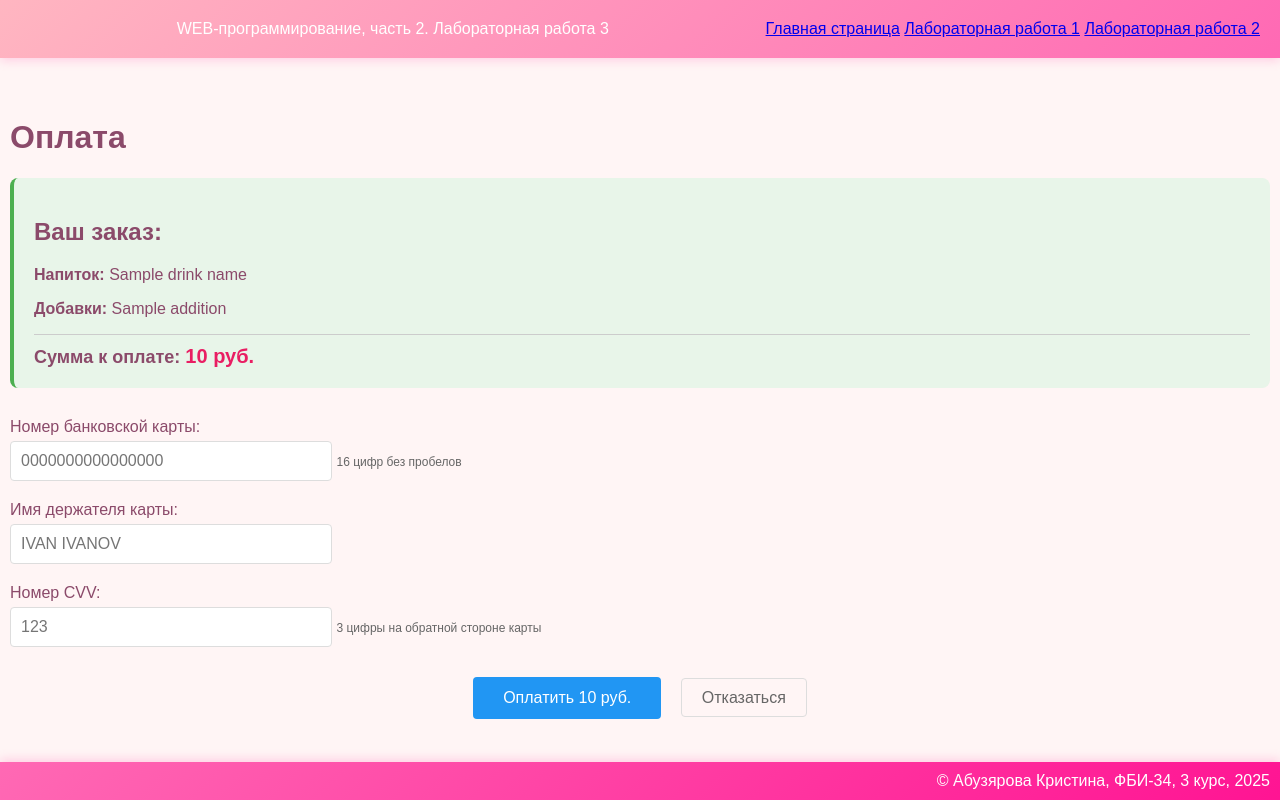
After one commit to kristina-abuzyarova/web-back-labs, a Flask app: template templates/lab3/pay.html in a window 1280 px wide. The commit adds this page. Run offline with Flask 3, Linux system fonts and the light colour scheme; the template is opened without the code that fills it: most values are stand-ins (such as "Sample title", 1, 10 or a date in 2020).

Commit message:
Заказ напитка

```diff
--- a/templates/lab3/lab3.html
+++ b/templates/lab3/lab3.html
@@ -12,5 +12,6 @@
         <li><a href="/lab3/cookie">Куки</a></li>
         <li><a href="/lab3/del_cookie">Очистка кук</a></li>
         <li><a href="/lab3/form1">Форма</a></li>
+        <li><a href="/lab3/order">Заказ</a></li>
     </ol>
 {% endblock %}
--- /dev/null
+++ b/templates/lab3/pay.html
@@ -0,0 +1,125 @@
+{% extends "base.html" %}
+
+{% block lab %}Лабораторная работа 3{% endblock %}
+
+{% block main %}
+    <h1>Оплата</h1>
+
+    <div class="order-summary">
+        <h2>Ваш заказ:</h2>
+        <p><strong>Напиток:</strong> {{ drink_name }}</p>
+        {% if additions %}
+        <p><strong>Добавки:</strong> {{ additions|join(', ') }}</p>
+        {% endif %}
+        <div class="total-price">
+            Сумма к оплате: <span>{{ price }} руб.</span>
+        </div>
+    </div>
+
+    <form action="/lab3/success">
+        <input type="hidden" name="price" value="{{ price }}">
+
+        <div class="form-section">
+            <label>Номер банковской карты:</label>
+            <input type="text" name="card" pattern="\d{16}" placeholder="0000000000000000" required>
+            <small>16 цифр без пробелов</small>
+        </div>
+
+        <div class="form-section">
+            <label>Имя держателя карты:</label>
+            <input type="text" name="name" placeholder="IVAN IVANOV" required>
+        </div>
+
+        <div class="form-section">
+            <label>Номер CVV:</label>
+            <input type="text" name="cvv" pattern="\d{3}" placeholder="123" required>
+            <small>3 цифры на обратной стороне карты</small>
+        </div>
+
+         <div class="form-actions">
+            <button type="submit" class="pay-btn">Оплатить {{ price }} руб.</button>
+            <a href="/lab3/order" class="cancel-link">Отказаться</a>
+        </div>
+    </form>
+
+    <style>
+        .order-summary {
+            background: #e8f5e9;
+            padding: 20px;
+            border-radius: 8px;
+            margin-bottom: 30px;
+            border-left: 4px solid #4CAF50;
+        }
+
+        .total-price {
+            font-size: 18px;
+            font-weight: bold;
+            margin-top: 10px;
+            padding-top: 10px;
+            border-top: 1px solid #ccc;
+        }
+
+        .total-price span {
+            color: #e91e63;
+            font-size: 20px;
+        }
+
+        .form-section {
+            margin-bottom: 20px;
+        }
+
+        .form-section label {
+            display: block;
+            margin-bottom: 5px;
+            font-weight: 500;
+        }
+
+        .form-section input {
+            width: 100%;
+            max-width: 300px;
+            padding: 10px;
+            border: 1px solid #ddd;
+            border-radius: 4px;
+            font-size: 16px;
+        }
+
+        .form-section small {
+            color: #666;
+            font-size: 12px;
+        }
+
+        .form-actions {
+            text-align: center;
+            margin-top: 30px;
+        }
+
+        .pay-btn {
+            background: #2196F3;
+            color: white;
+            padding: 12px 30px;
+            border: none;
+            border-radius: 4px;
+            font-size: 16px;
+            cursor: pointer;
+            margin-right: 15px;
+            transition: background-color 0.3s;
+        }
+
+        .pay-btn:hover {
+            background: #1976D2;
+        }
+
+        .cancel-link {
+            color: #666;
+            text-decoration: none;
+            padding: 10px 20px;
+            border: 1px solid #ddd;
+            border-radius: 4px;
+            transition: all 0.3s;
+        }
+
+        .cancel-link:hover {
+            background: #f5f5f5;
+        }
+    </style>
+    {% endblock %}
```
Also changed, not shown: lab3.py (+39 -0 lines), templates/lab3/order.html (added, +111 -0 lines), templates/lab3/success.html (added, +67 -0 lines).
